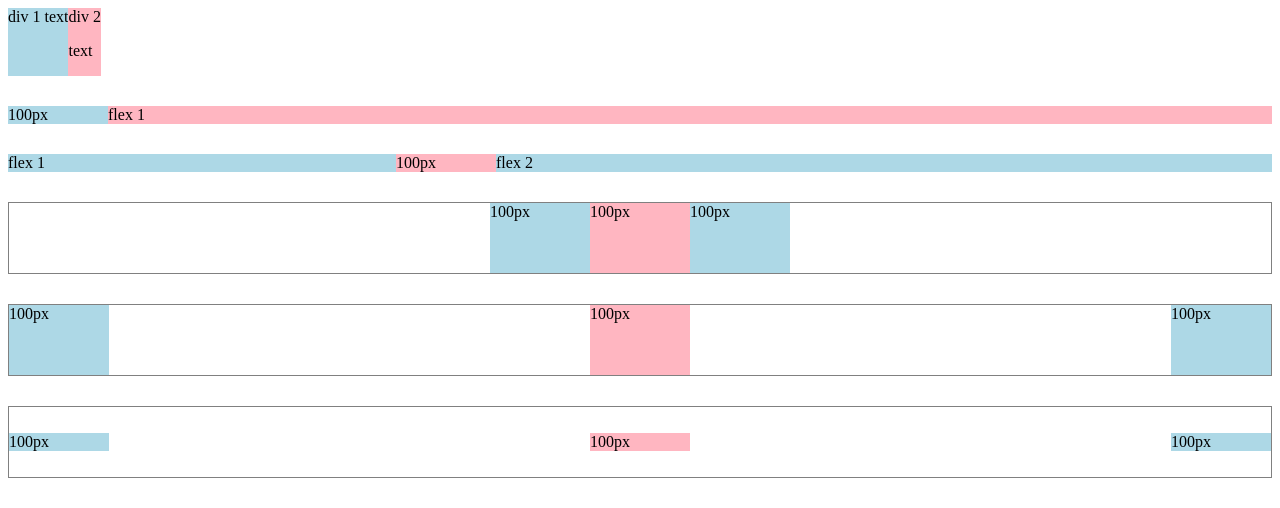
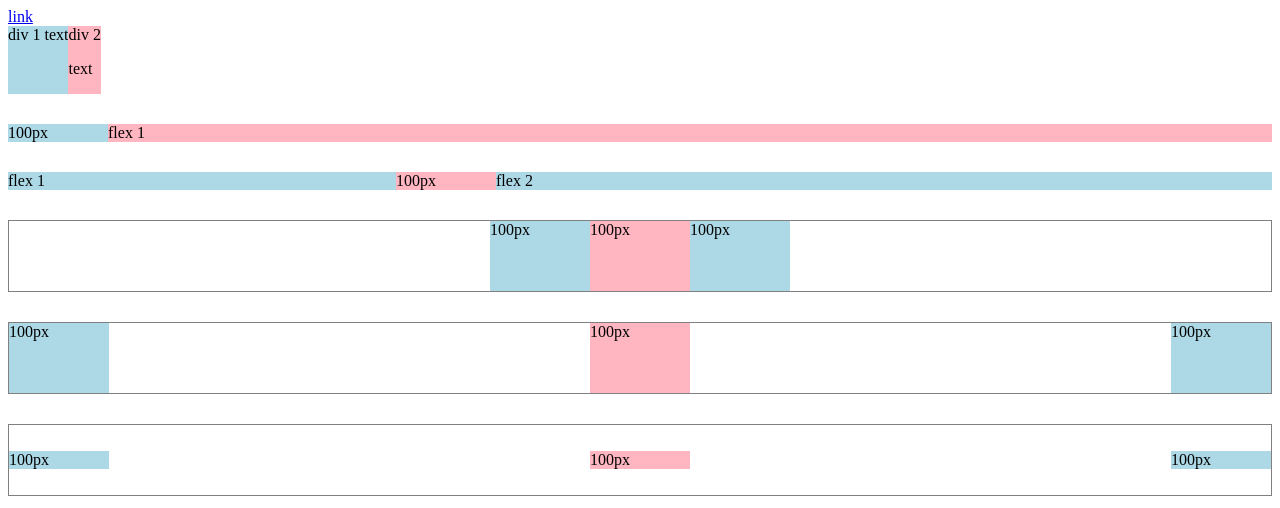
Before and after one commit to anonimus232/hai, a plain HTML site: page inde.html in a window 1280 px wide. Shown: the top 508 px of the page. Drawn offline with Linux system fonts and the light colour scheme.

Commit message:
Update and rename flexbox.html to inde.html

```diff
--- a/flexbox.html
+++ b/inde.html
@@ -4,6 +4,7 @@
     <title>Flexbox Practice</title>
   </head>
   <body style="padding-bottom: 1000px">
+    <a href="https://anonimus232.github.io/hai/grid.html">link</a>
     <div style="
       display: flex;
       flex-direction: row;
```
